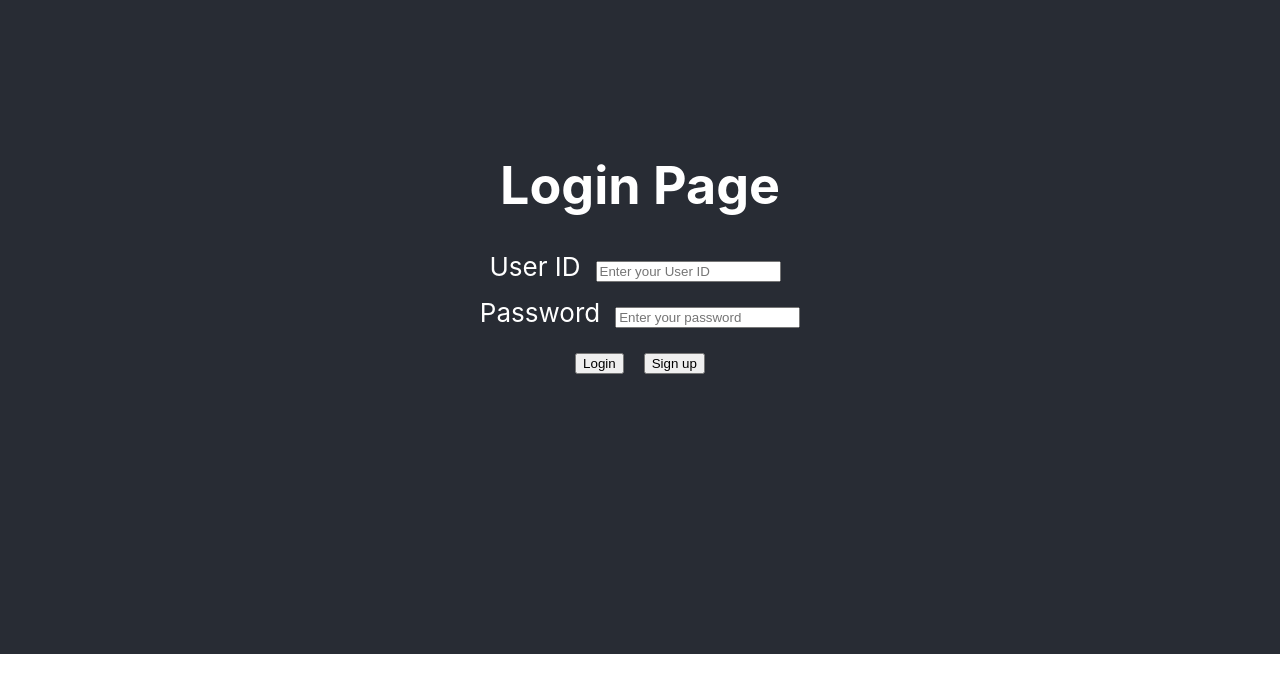
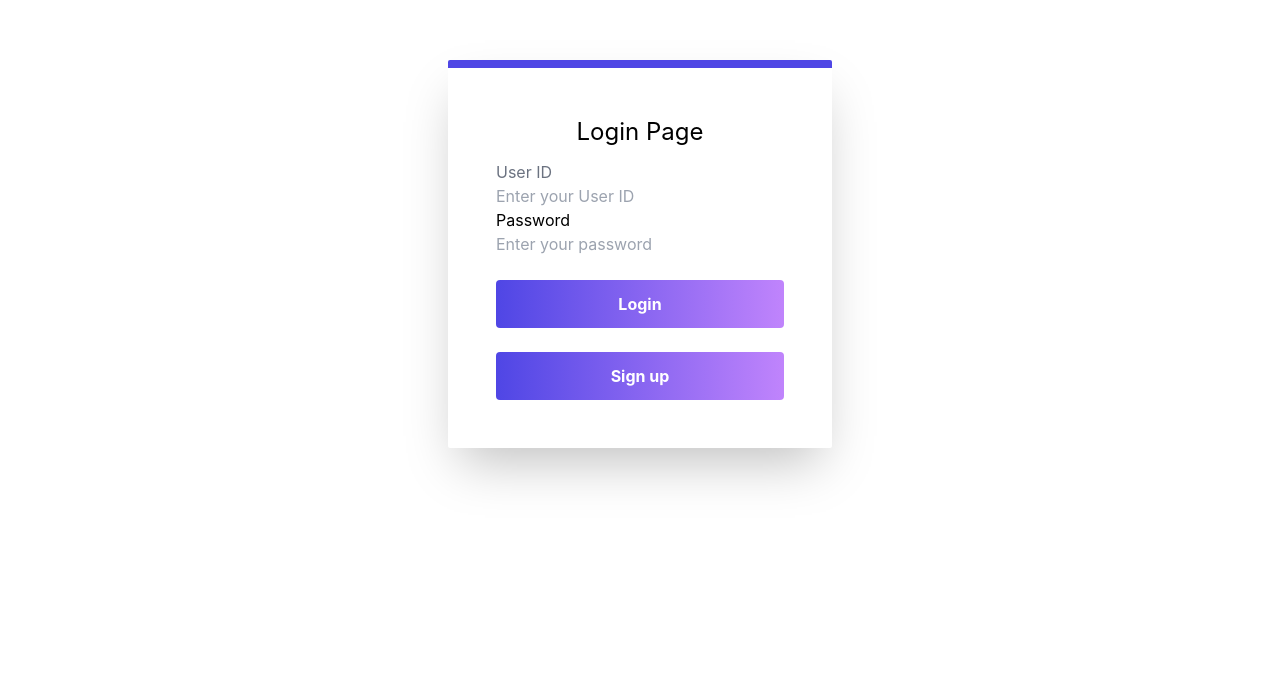
Before and after one commit to paripat2504/461L-Software-Lab-Project, a React (Create React App) app in the folder frontend/: page / in a window 1280 px wide. Shown: the part 146-830 px from the top of the page. After the commit the page ends 800 px from the top, so only its background shows below. Built offline with nearby package versions, Linux system fonts and the light colour scheme.

Commit message:
add tailwind css to project

```diff
--- a/frontend/package.json
+++ b/frontend/package.json
@@ -10,6 +10,7 @@
     "react-dom": "^18.2.0",
     "react-router-dom": "^6.16.0",
     "react-scripts": "5.0.1",
+    "tailwindcss": "^3.3.5",
     "web-vitals": "^2.1.4"
   },
   "scripts": {
--- a/frontend/src/App.js
+++ b/frontend/src/App.js
@@ -1,8 +1,9 @@
 import logo from './logo.svg';
-import './App.css';
+// import './App.css';
 import LoginForm from './LoginForm';
 import { BrowserRouter as Router, Routes, Route } from "react-router-dom";
 import SignUpForm from './SignUpForm';
+
 
 function App() {
   return (
--- a/frontend/src/LoginForm.js
+++ b/frontend/src/LoginForm.js
@@ -1,5 +1,6 @@
 import { useState } from 'react';
 import { useNavigate } from "react-router";
+
 
 function LoginForm() {
     const navigate = useNavigate();
@@ -41,10 +42,12 @@ function LoginForm() {
     };
 
     return (
+      <div className="bg-blue-70 flex justify-center items-center h-screen w-screen">
+      <div className=" border-t-8 rounded-sm border-indigo-600 bg-white p-12 shadow-2xl w-96">
       <form onSubmit={handleClick}>
-        <h1>Login Page</h1>
+        <h1 className="font-italic text-center block text-2xl">Login Page</h1>
           <div>
-            <label>User ID</label>
+            <label className="text-gray-500 block mt-3">User ID</label>
             <input type="text"
               placeholder='Enter your User ID'
               style={{marginRight:'10px'}}
@@ -60,10 +63,12 @@ function LoginForm() {
               onChange={handlePassword}
             />
           </div>
-          <button type="submit" onClick={handleClick} style={{marginRight:'20px'}}>Login</button>
-          <button type="button" onClick={handleSignupClick}>Sign up</button>
+          <button type="submit" className="mt-6 transition transition-all block py-3 px-4 w-full text-white font-bold rounded cursor-pointer bg-gradient-to-r from-indigo-600 to-purple-400 hover:from-indigo-700 hover:to-purple-500 focus:bg-indigo-900 transform hover:-translate-y-1 hover:shadow-lg" onClick={handleClick} style={{marginRight:'20px'}}>Login</button>
+          <button type="button" className="mt-6 transition transition-all block py-3 px-4 w-full text-white font-bold rounded cursor-pointer bg-gradient-to-r from-indigo-600 to-purple-400 hover:from-indigo-700 hover:to-purple-500 focus:bg-indigo-900 transform hover:-translate-y-1 hover:shadow-lg"onClick={handleSignupClick}>Sign up</button>
           <div>{message}</div>
     </form>
+    </div>
+    </div>
     );
   }
 
--- a/frontend/src/index.css
+++ b/frontend/src/index.css
@@ -1,3 +1,7 @@
+@tailwind base;
+@tailwind components;
+@tailwind utilities;
+
 body {
   margin: 0;
   font-family: -apple-system, BlinkMacSystemFont, 'Segoe UI', 'Roboto', 'Oxygen',
--- /dev/null
+++ b/frontend/tailwind.config.js
@@ -0,0 +1,8 @@
+/** @type {import('tailwindcss').Config} */
+module.exports = {
+  content: ["./src/**/*.{js,jsx}"],
+  theme: {
+    extend: {},
+  },
+  plugins: [],
+}
```
Also changed, not shown: 1 other file (tests, documents, lock files or other folders).
